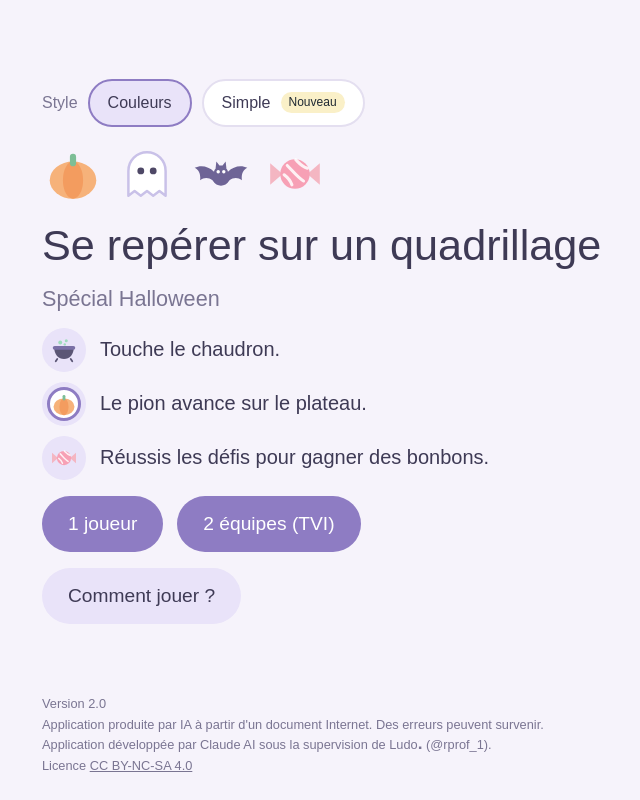
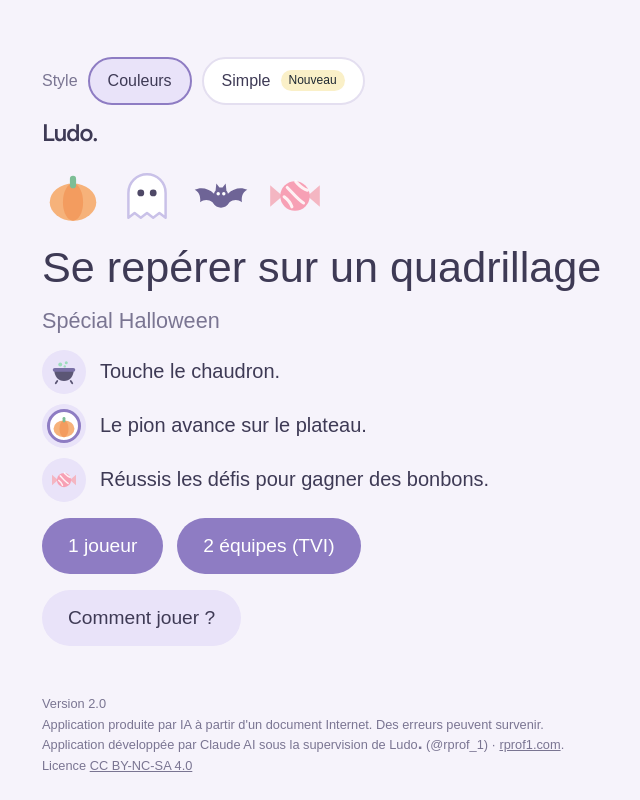
Before and after one commit to ludo1104-rp/quadrillage-halloween, a plain HTML site: page index.html in a window 1280 px wide. Shown: the whole page, without its empty margins (288-928 px from the left). Drawn offline with Linux system fonts and the light colour scheme.

Commit message:
Ajoute le logo « Ludo. » et le lien vers rprof1.com
Co-Authored-By: Claude Opus 5.5 <noreply@anthropic.com>

```diff
--- a/index.html
+++ b/index.html
@@ -302,6 +302,7 @@ body.simple .pill[aria-pressed="true"]{background:#0A0A0A;border-color:#0A0A0A;c
 body.simple .pchip.act{background:#F7F7F7;border-color:#0A0A0A}
 body.simple .foot{font-family:var(--mono);letter-spacing:.02em}
 body.simple .t-arr{background:#E9E3F9}
+.marque{margin:0 0 4px;font-family:"Figtree","Avenir Next",Arial,sans-serif;font-size:24px;font-weight:600;letter-spacing:-.04em;line-height:1;color:var(--ink)}
 </style>
 </head>
 <body>
@@ -316,6 +317,7 @@ body.simple .t-arr{background:#E9E3F9}
   <div class="hmain">
     <div class="reglages" role="group" aria-label="Style"><span class="reg-label">Style</span>
       <button class="pill" data-sty="couleurs">Couleurs</button><button class="pill" data-sty="simple">Simple</button></div>
+    <p class="marque">Ludo.</p>
     <div class="hicons" id="hicons"></div>
     <h1>Se repérer sur un quadrillage</h1>
     <p class="sub">Spécial Halloween</p>
@@ -329,7 +331,7 @@ body.simple .t-arr{background:#E9E3F9}
   <div class="foot">
     Version 2.0<br>
     Application produite par IA à partir d'un document Internet. Des erreurs peuvent survenir.<br>
-    Application développée par Claude AI sous la supervision de Ludo<b style="font-weight:700;font-size:1.35em;line-height:0">.</b> (@rprof_1).<br>
+    Application développée par Claude AI sous la supervision de Ludo<b style="font-weight:700;font-size:1.35em;line-height:0">.</b> (@rprof_1) · <a href="https://rprof1.com" target="_blank" rel="noopener" style="color:inherit">rprof1.com</a>.<br>
     Licence <a href="https://creativecommons.org/licenses/by-nc-sa/4.0/deed.fr" target="_blank" rel="noopener" style="color:inherit">CC BY-NC-SA 4.0</a>
   </div>
 </section>
```
